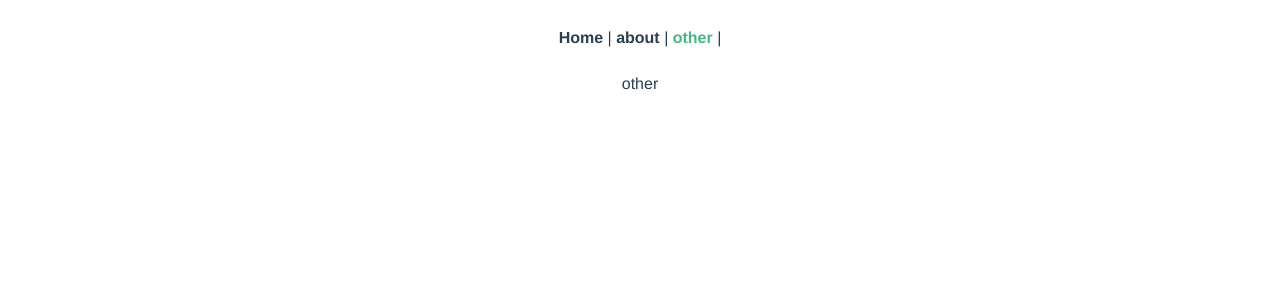
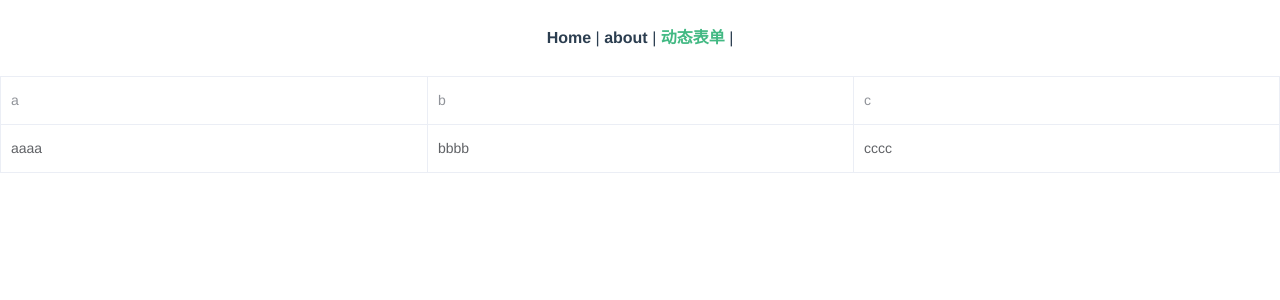
Before and after one commit to milyyy/_vue, a Vue app: page /other in a window 1280 px wide. Shown: the top 300 px of the page. Built offline with nearby package versions, Linux system fonts and the light colour scheme.

Commit message:
动态表单组件封装

```diff
--- a/src/App.vue
+++ b/src/App.vue
@@ -3,7 +3,7 @@
     <div id="nav">
       <router-link to="/">Home</router-link> |
       <router-link to="/about">about</router-link> |
-      <router-link to="/other">other</router-link> |
+      <router-link to="/other">动态表单</router-link> |
     </div>
     <router-view />
   </div>
--- a/src/views/Other.vue
+++ b/src/views/Other.vue
@@ -1,11 +1,34 @@
 <!--
  * @Date: 2020-03-19 10:48:43
  * @Description: 描述
- * @LastEditTime: 2020-03-19 10:48:52
+ * @LastEditTime: 2020-03-20 11:10:45
  * @FilePath: \_vue\src\views\Other.vue
  -->
 <template>
   <div>
-    other
+    <fixed-thead :heads="heads" :tableData="tableData" name="mily"></fixed-thead>
   </div>
 </template>
+
+<script>
+import FixedThead from "./Table/FixedThead";
+export default {
+  components: {
+    FixedThead
+  },
+  data() {
+    return {
+      heads: ["a", "b", "c"], // 传入的prop数组
+      tableData: [  //传入的对应表单数据
+        // 表单数据
+        {
+          a: "aaaa",
+          b: "bbbb",
+          c: "cccc",
+          d: "xxxx"
+        }
+      ]
+    };
+  }
+};
+</script>
--- /dev/null
+++ b/src/views/Table/FixedThead.vue
@@ -0,0 +1,58 @@
+<!--
+ * @Date: 2020-03-20 09:42:43
+ * @Description: 固定表头
+ * @LastEditTime: 2020-03-20 11:10:02
+ * @FilePath: \_vue\src\views\Table\FixedThead.vue
+ -->
+
+<template>
+  <div>
+    <el-table :key="key" :data="tableData" border fit stripe style="width: 100%">
+      <el-table-column v-for="k in formThead" :key="k" :label="k">
+        <template slot-scope="scope">{{ scope.row[k] }}</template>
+      </el-table-column>
+    </el-table>
+  </div>
+</template>
+
+<script>
+export default {
+  props: {
+    heads: {
+      type: Array,
+      required: true
+    },
+    tableData: {
+      type: Array,
+      default: []
+    }
+  },
+  data() {
+    return {
+      key: 1, // table key
+    };
+  },
+  computed: {
+    headOtions(){
+      return this.heads
+    },
+    checkboxVal(){
+      return this.heads
+    },
+    formThead(){
+      return this.heads
+    }
+  },
+  watch: {
+    checkboxVal(newVal) {
+      // 每次thead改变后，得到一个过滤后的thead数组
+      this.formThead = this.headOtions.filter(
+        i => newVal.indexOf(i) >= 0
+      );
+      console.log(this.formThead);
+      // 为了保证table 每次都会重渲
+      this.key = this.key + 1;
+    }
+  }
+};
+</script>
```
